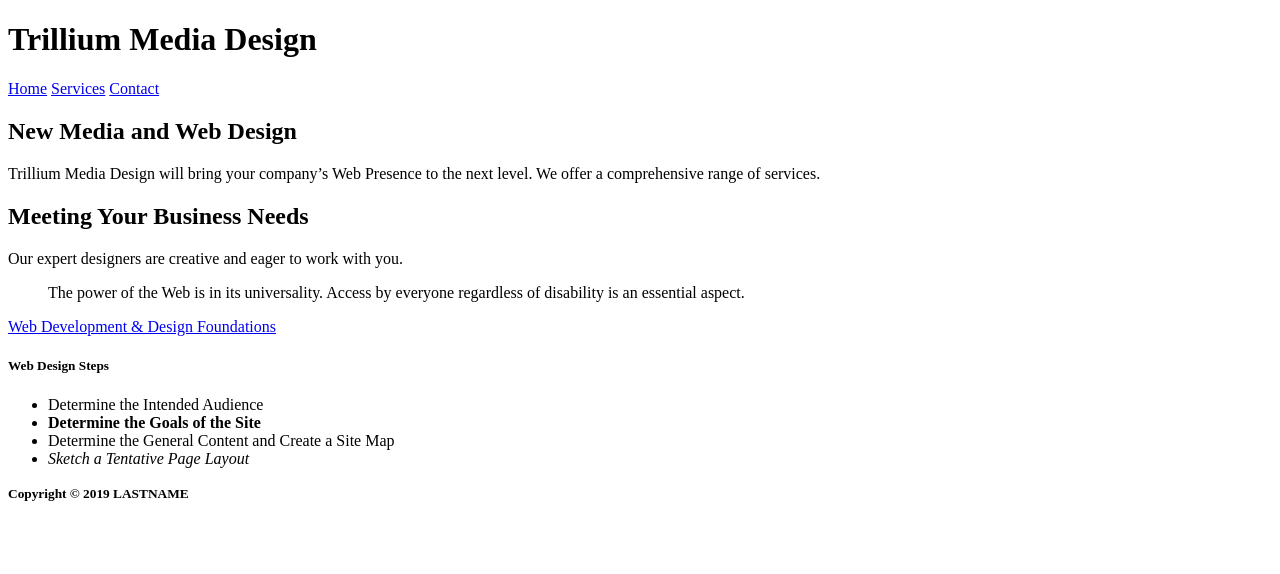
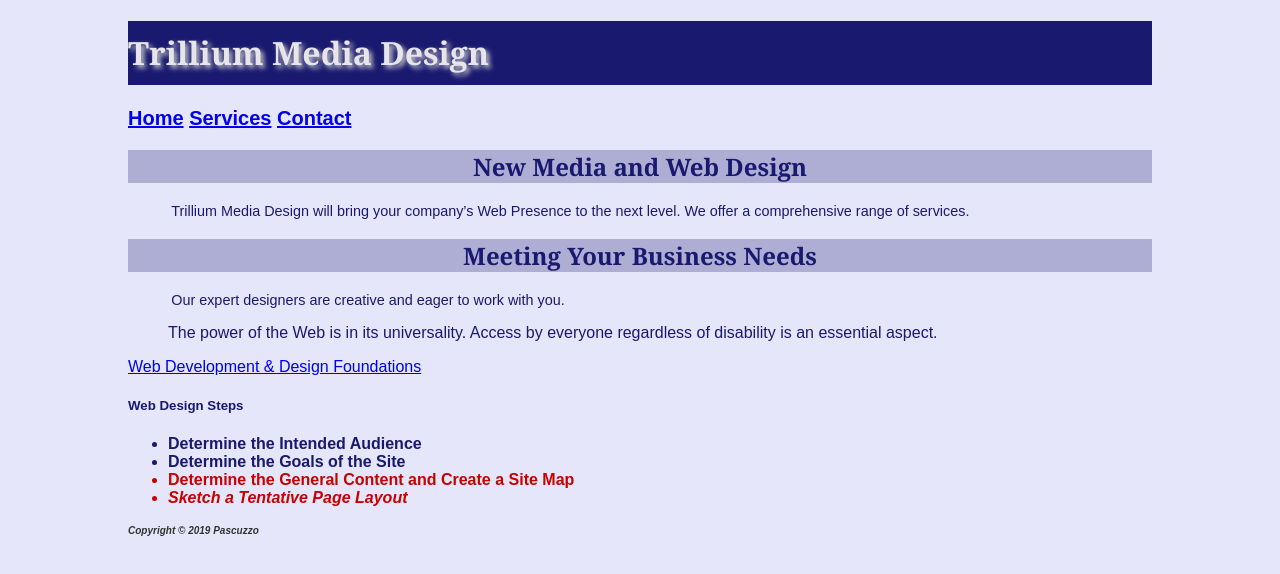
Before and after one commit to 44144Sp21/ch3inclassnotes-martinapascuzzo, a plain HTML site: page index.html in a window 1280 px wide. Drawn offline with Linux system fonts and the light colour scheme.

Commit message:
Ch3InClassNotes
Completed the code for all pages and created a style.css file.

```diff
--- a/index.html
+++ b/index.html
@@ -1,10 +1,12 @@
 <!DOCTYPE html>
 <html lang="en">
 	<head>
-		<title>LASTNAME Chapter 3 InClass Notes</title>
+		<title>PASCUZZO Chapter 3 InClass Notes</title>
 		<meta charset="utf-8">
+        <link href="style.css" rel="stylesheet">
+
 	</head>
-    <body>
+    <body id="wrapper">
         <!-- Structural Elements - header, nav, main, footer -->
         <header>
             <h1>Trillium Media Design</h1>
@@ -32,13 +34,13 @@
             <ul>
                 <li>Determine the Intended Audience</li>
                 <li><strong>Determine the Goals of the Site</strong></li>
-                <li>Determine the General Content and Create a Site Map</li>
-                <li><em>Sketch a Tentative Page Layout</em></li>
+                <li class="feature">Determine the General Content and Create a Site Map</li>
+                <li class="feature"><em>Sketch a Tentative Page Layout</em></li>
             </ul>
 
         </main>
         <footer>
-            <small><strong>Copyright &copy; 2019 LASTNAME</strong></small>
+            <small><strong>Copyright &copy; 2019 Pascuzzo</strong></small>
         </footer>
 
     </body>
--- /dev/null
+++ b/style.css
@@ -0,0 +1,55 @@
+body { background-color: #E6E6FA;
+       color: #191970;
+        font-family: Arial, Verdana, sans-serif;
+
+}
+
+h1 {background-color: #191970;
+    color: #E6E6EA;
+    /* In case a browser doesn't recognize a font, it will try Georgia first, and so on.*/
+    font-family: Georgia, "Times New Roman", serif;
+    line-height: 200%;
+    /* horizontal off-set, vertical, and blur*/
+    text-shadow: 3px 3px 5px #CCCCCC;
+
+}
+
+h2 {
+    background-color: #AEAED4;
+    color: #191970;
+    font-family: Georgia, "Times New Roman", serif;
+    text-align: center;
+
+}
+
+p { font-size: .90em;
+    text-indent: 3em;
+
+}
+
+ul {font-weight: bold;
+
+}
+
+nav {
+    font-weight: bold;
+    font-size: 1.25em;
+
+}
+
+footer {
+    color: #333333;
+    font-size: .75em;
+    font-style: italic;
+}
+
+#wrapper {
+    /* This makes it responsive*/
+            margin-left: auto;
+            margin-right: auto;
+            width: 80%;
+}
+
+.feature {
+    color: #C70000;
+}
```
Also changed, not shown: contact.html (+3 -2 lines), services.html (+3 -2 lines).
